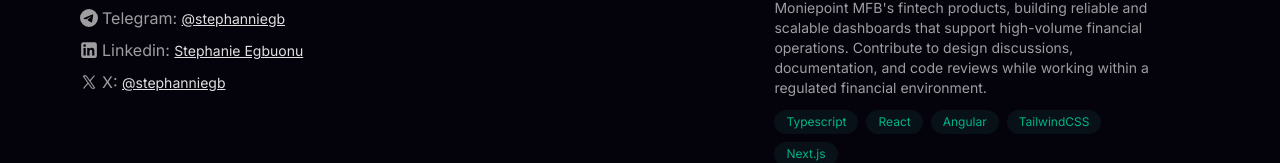
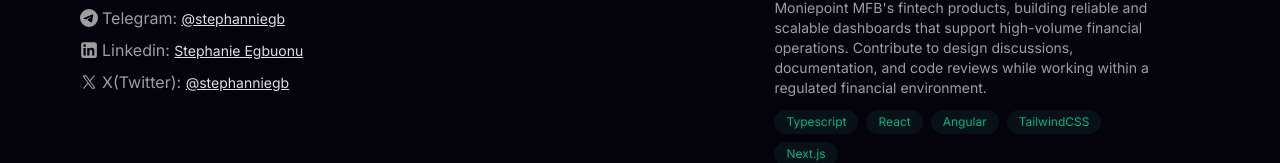
Before and after one commit to stephanniegb/stephaniegb, a Next.js app: page / in a window 1280 px wide. Shown: the part 626-789 px from the top of the page. Built offline with nearby package versions, Linux system fonts and the light colour scheme.

Commit message:
Update Contact.tsx

```diff
--- a/app/components/Contact.tsx
+++ b/app/components/Contact.tsx
@@ -32,7 +32,7 @@ const Contact = () => {
         icon={<LinkedIn />}
       />
       <Link
-        title="X"
+        title="X(Twitter)"
         label="@stephanniegb"
         url="https://x.com/Stephanniegb"
         icon={<X />}
```
